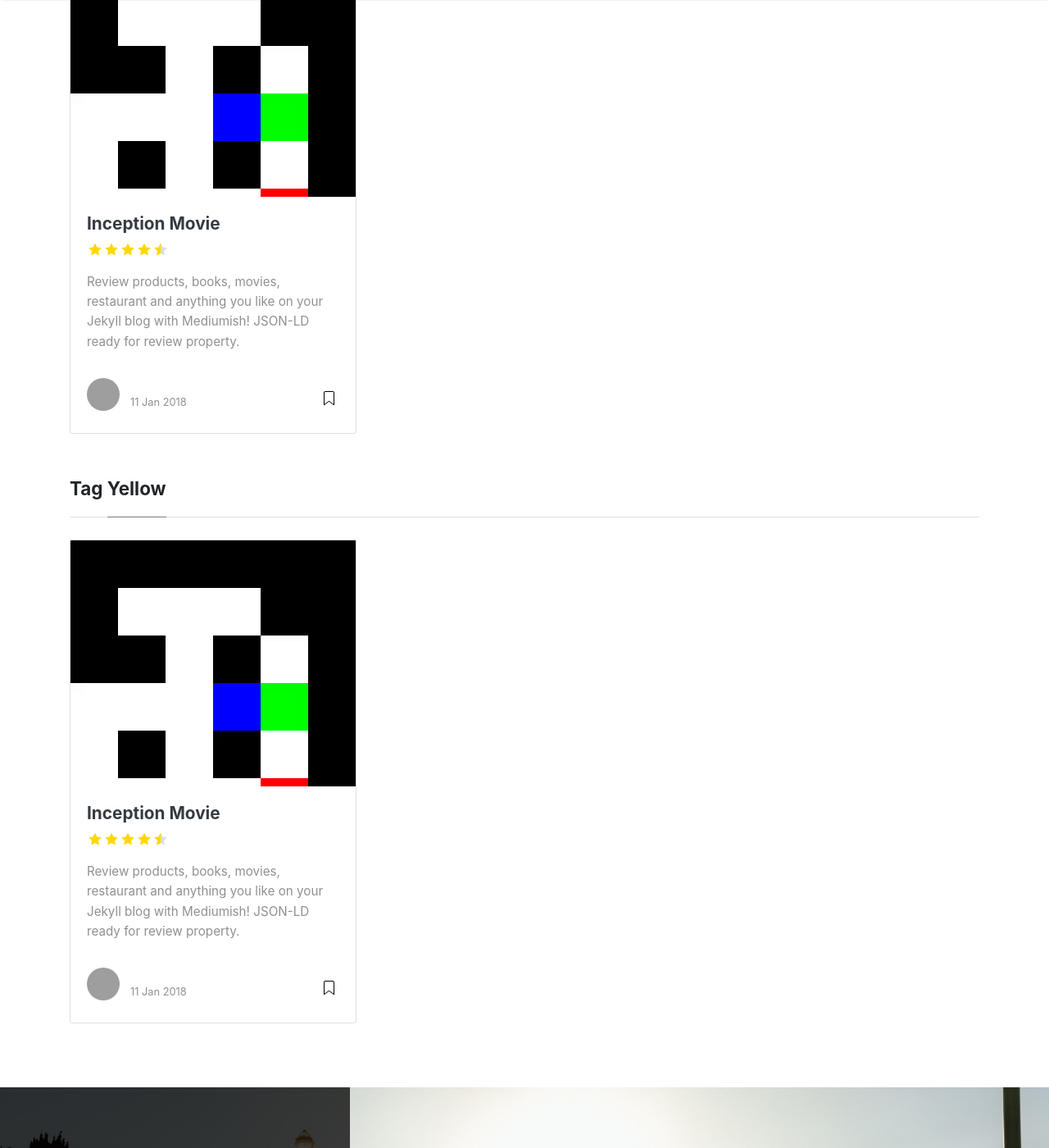
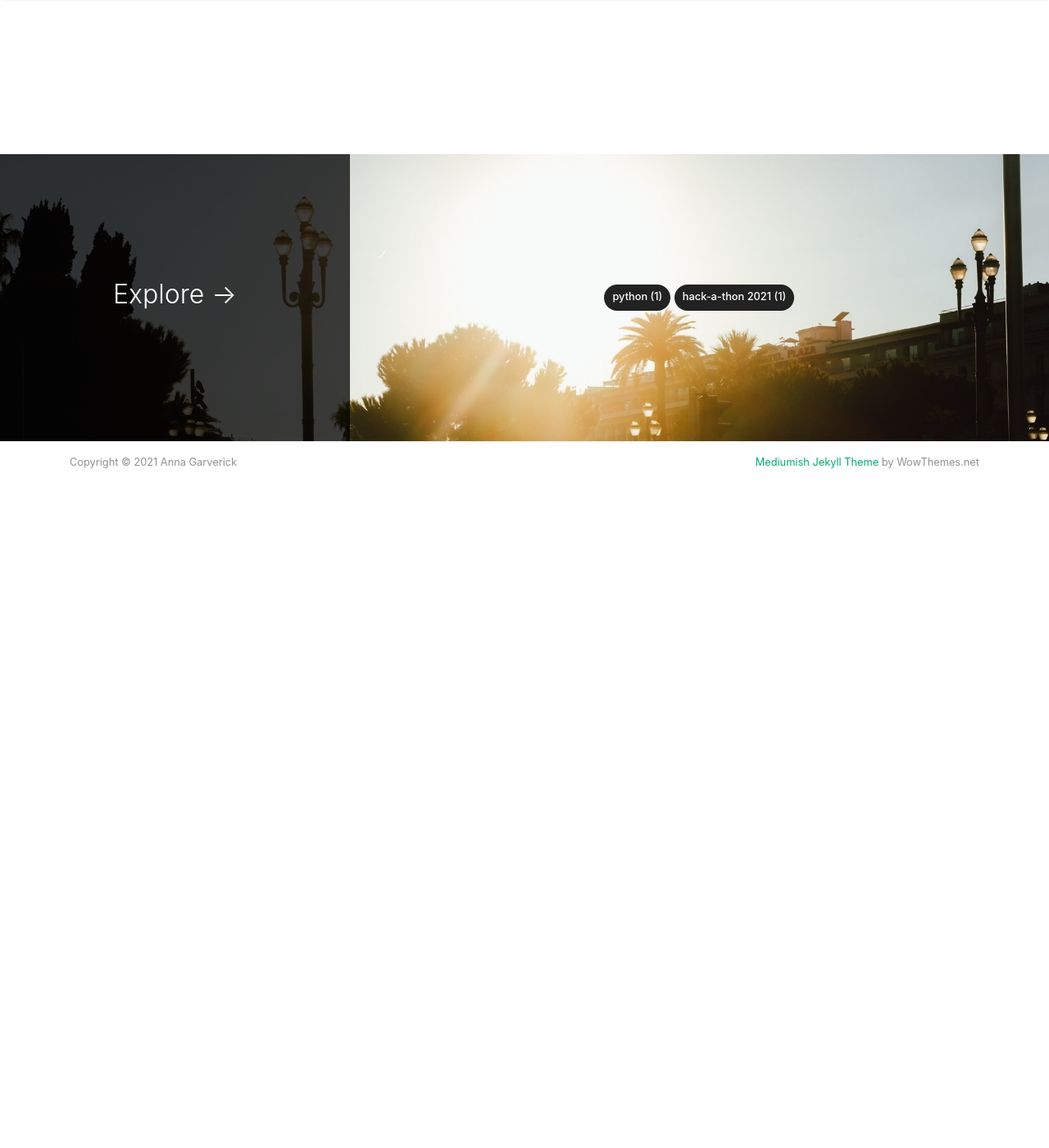
Before and after one commit to roy2909/roy2909.github.io, a Jekyll site: the page built from _pages/tags.md, in a window 1280 px wide and 1400 px high, scrolled down 375 px. Shown: the whole window at 82% size. Built offline with Jekyll 4.4.1, drawn with Linux system fonts in a browser that asks for light colours; nearby versions of some CDN libraries; after the commit the page ends 1022 px from its top, so only the background shows below that; some of the changed text lies outside the part shown; grey boxes are pictures that could not be loaded.

Commit message:
Updating Layout

```diff
--- a/_posts/2018-01-11-customer-service.md
+++ b/_posts/2018-01-11-customer-service.md
@@ -1,14 +1,11 @@
 ---
 layout: post
-title:  "Inception Movie"
-author: john
-categories: [ Jekyll, tutorial ]
-tags: [red, yellow]
+title:  "Orientation Hackathon: a-Maze-ing Python Challenge"
+author: Anna
+categories: [ Python, Hack-a-Thon 2021 ]
 image: assets/images/maze.gif
-description: "My review of Inception movie. Acting, plot and something else in this short description."
 featured: true
 hidden: true
-rating: 4.5
 ---
 
 Review products, books, movies, restaurant and anything you like on your Jekyll blog with Mediumish! JSON-LD ready for review property.
```
